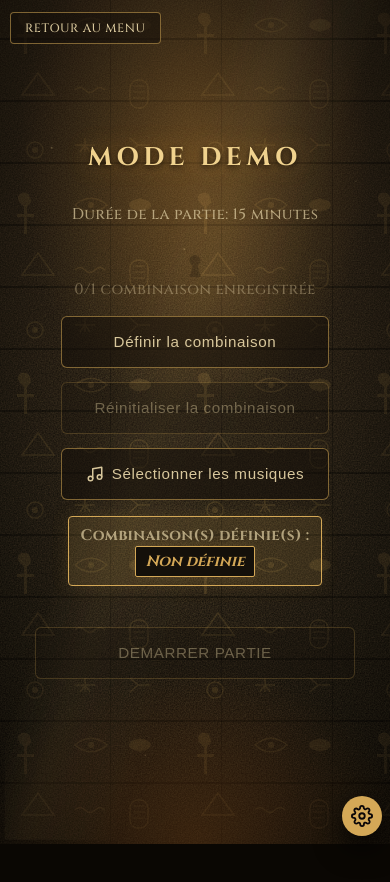
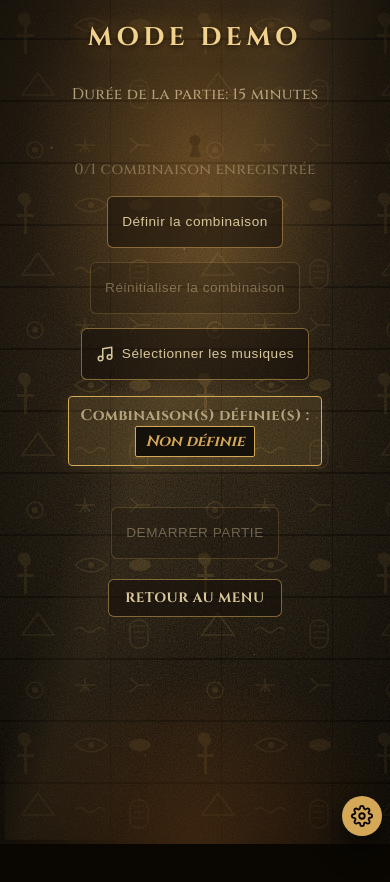
Before and after one commit to Ayzem-13/Escape_Box, a React (Vite) app: page /#/demo in a window 390 px wide. Shown: the top 882 px of the page. After the commit the page ends 844 px from the top, so only its background shows below. Built offline with nearby package versions, Linux system fonts and the light colour scheme; a web font is replaced by a local one.

Commit message:
feat : responsive

```diff
--- a/src/App.css
+++ b/src/App.css
@@ -3,9 +3,8 @@
 }
 
 .App:not(:has(.App-header)) {
-  padding: 56px 12px 64px;
+  padding: 0 12px;
   box-sizing: border-box;
-  min-height: 100vh;
   display: flex;
   flex-direction: column;
   align-items: center;
--- a/src/Toast.css
+++ b/src/Toast.css
@@ -36,29 +36,39 @@
 }
 
 @media (max-width: 600px) {
+  .Toastify__toast-container--top-right,
   .Toastify__toast-container--top-center,
   .Toastify__toast-container {
-    width: auto !important;
-    max-width: calc(100vw - 16px);
-    left: 50% !important;
-    right: auto !important;
+    width: 70vw !important;
+    max-width: 280px;
+    left: auto !important;
+    right: 8px !important;
     top: 8px !important;
     bottom: auto !important;
-    transform: translateX(-50%);
+    transform: none;
     padding: 0;
+    pointer-events: none;
   }
 
   .Toastify__toast {
     margin-bottom: 6px;
     min-height: auto;
-    padding: 8px 12px;
-    font-size: 0.85rem;
+    padding: 6px 10px;
+    font-size: 0.8rem;
     border-radius: 8px;
+    pointer-events: auto;
+    opacity: 0.95;
   }
 
   .Toastify__toast-body {
     padding: 0;
     margin: 0;
-    font-size: 0.85rem;
+    font-size: 0.8rem;
+    line-height: 1.3;
+  }
+
+  .Toastify__close-button {
+    align-self: center;
+    padding: 0 4px;
   }
 }
--- a/src/components/Chrono/Chrono.css
+++ b/src/components/Chrono/Chrono.css
@@ -32,3 +32,28 @@
     box-shadow: 0 0 18px rgba(194, 81, 81, 0.7);
   }
 }
+
+@media (max-width: 600px) {
+  .chrono-container {
+    position: static !important;
+    top: auto !important;
+    right: auto !important;
+    left: auto !important;
+    margin: 8px auto 12px !important;
+    padding: 6px 18px;
+    display: block;
+    width: fit-content;
+    max-width: 90%;
+  }
+
+  [data-testid$='-timer'] {
+    width: 100%;
+    display: flex;
+    justify-content: center;
+  }
+
+  .chrono-display {
+    font-size: 1.4em;
+    text-align: center;
+  }
+}
--- a/src/components/CodeInput/CodeInput.css
+++ b/src/components/CodeInput/CodeInput.css
@@ -123,3 +123,56 @@
   opacity: 0.5;
   cursor: not-allowed;
 }
+
+@media (max-width: 600px) {
+  .code-input {
+    gap: 6px;
+  }
+
+  .code-input-display {
+    gap: 6px;
+  }
+
+  .code-input-slot {
+    width: 36px;
+    height: 36px;
+    font-size: 1.1rem;
+    border-width: 1.5px;
+  }
+
+  .code-input-tabs {
+    flex-wrap: wrap;
+    gap: 4px;
+  }
+
+  .code-input-tab {
+    padding: 4px 10px;
+    font-size: 0.75rem;
+    border-width: 1px;
+  }
+
+  .code-input-grid {
+    gap: 4px;
+  }
+
+  .code-input-grid[data-category='symbols'],
+  .code-input-grid[data-category='numbers'],
+  .code-input-grid[data-category='roman_numerals'] {
+    grid-template-columns: repeat(5, 36px);
+  }
+
+  .code-input-grid[data-category='letters'] {
+    grid-template-columns: repeat(7, 36px);
+  }
+
+  .code-input-token {
+    width: 36px;
+    height: 36px;
+    font-size: 0.95rem;
+    border-radius: var(--radius-sm);
+  }
+
+  .code-input-grid[data-category='symbols'] .code-input-token {
+    font-size: 1.05rem;
+  }
+}
--- a/src/components/CodeTester/CodeTester.css
+++ b/src/components/CodeTester/CodeTester.css
@@ -32,3 +32,25 @@
   background-color: #26214A;
   color: white;
 }
+
+@media (max-width: 600px) {
+  .code-tester {
+    gap: 6px;
+    padding: 8px;
+    margin: 4px 0;
+  }
+
+  .code-tester-title {
+    font-size: 1rem;
+  }
+
+  .code-tester-actions {
+    gap: 8px;
+    margin-top: 4px;
+  }
+
+  .code-tester-actions .button {
+    padding: 6px 10px;
+    font-size: 0.85rem;
+  }
+}
--- a/src/components/FoundCodesIndicator/FoundCodesIndicator.css
+++ b/src/components/FoundCodesIndicator/FoundCodesIndicator.css
@@ -32,3 +32,20 @@
   margin: 0;
   font-variant-numeric: tabular-nums;
 }
+
+@media (max-width: 600px) {
+  .found-codes-indicator {
+    margin-block: 4px;
+    font-size: 0.8rem;
+  }
+
+  .found-codes-indicator-dots {
+    gap: 0.35rem;
+    margin-bottom: 0.25rem;
+  }
+
+  .found-codes-indicator-dot {
+    width: 18px;
+    height: 18px;
+  }
+}
--- a/src/components/Layout/Layout.css
+++ b/src/components/Layout/Layout.css
@@ -10,9 +10,15 @@
 }
 
 @media (max-width: 600px) {
+  .layout-header {
+    gap: 4px;
+  }
+
   .layout-header .button {
-    padding: 10px 16px;
-    font-size: 0.85rem;
+    padding: 4px 8px;
+    font-size: 0.65rem;
+    margin: 0;
+    letter-spacing: 0;
   }
 }
 
@@ -182,4 +188,13 @@
     top: 8px;
     left: 8px;
   }
+
+  /* Clear the fixed layout-header (RETOUR/RECOMMENCER/ARRÊTER) and the chrono */
+  main {
+    padding-top: 80px;
+    padding-bottom: 56px;
+    padding-left: 8px;
+    padding-right: 8px;
+    box-sizing: border-box;
+  }
 }
--- a/src/components/Layout/Layout.tsx
+++ b/src/components/Layout/Layout.tsx
@@ -283,7 +283,7 @@ const LayoutInnerContent = () => {
 
   return (
     <MusicSelectorContext.Provider value={musicCtx}>
-      <div style={{ color: t.color.text, minHeight: '100vh' }}>
+      <div className="layout-shell" style={{ color: t.color.text, minHeight: '100vh' }}>
         <LayoutHeader />
         <main>
           <Outlet />
--- a/src/main.tsx
+++ b/src/main.tsx
@@ -50,7 +50,7 @@ createRoot(document.getElementById('root')!).render(
     <ThemeProvider>
       <RouterProvider router={router} />
       <ToastContainer
-        position="top-center"
+        position="top-right"
         autoClose={3000}
         theme="dark"
         toastClassName="escape-toast"
--- a/src/theme/ambient/_base.css
+++ b/src/theme/ambient/_base.css
@@ -94,14 +94,15 @@ html[data-escape-theme] body { overflow-x: hidden; }
   cursor: not-allowed;
 }
 
-/* Header : boutons compacts */
+/* Header : boutons compacts mais lisibles */
 .escape-ambient .layout-header .button {
   width: auto;
   min-height: 0;
-  padding: 7px 14px;
-  font-size: 0.75rem;
+  padding: 10px 18px;
+  font-size: 0.9rem;
+  font-weight: 600;
   letter-spacing: 0.05em;
-  border-radius: 4px;
+  border-radius: 6px;
 }
 
 /* Tokens / tabs : feedback léger */
--- a/src/theme/ambient/_responsive.css
+++ b/src/theme/ambient/_responsive.css
@@ -17,16 +17,47 @@
 }
 
 @media (max-width: 600px) {
+  html, body { overflow: hidden; }
   .escape-ambient .ambient-corner { display: none; }
+
+  .layout-shell {
+    display: flex;
+    flex-direction: column;
+  }
+
+  .layout-shell main {
+    order: 1;
+    flex: 0 0 auto;
+  }
+
+  .layout-shell .layout-header {
+    order: 2;
+    flex: 0 0 auto;
+  }
+
+  /* Hide layout-header while a modal is open so it does not show above the popup */
+  body:has(
+    .popup-overlay,
+    .music-selector-overlay,
+    .admin-spy-popup-overlay,
+    .admin-popup-overlay,
+    .info-popup-overlay,
+    .settings-fab-overlay
+  ) .layout-header {
+    display: none !important;
+  }
+
   .escape-ambient main {
-    padding: clamp(56px, 10vh, 80px) 12px clamp(60px, 10vh, 80px);
+    padding: 16px 8px 12px;
+    overflow: hidden;
+    box-sizing: border-box;
   }
-  .escape-ambient h1 { font-size: clamp(1.5rem, 7vw, 2.2rem); letter-spacing: 0.08em; }
+  .escape-ambient h1 { font-size: clamp(1.3rem, 6vw, 1.8rem); letter-spacing: 0.06em; }
   .escape-ambient .button {
-    width: 100%;
-    max-width: 320px;
-    padding: 14px 22px;
-    font-size: 0.95rem;
+    width: auto;
+    max-width: none;
+    padding: 8px 14px;
+    font-size: 0.85rem;
   }
   .escape-ambient .popup-content {
     padding: var(--spacing-lg) var(--spacing-md);
@@ -34,45 +65,62 @@
     width: calc(100vw - 24px);
   }
   .escape-ambient .code-input-slot {
-    width: 36px;
-    height: 36px;
-    font-size: 1.1rem;
+    width: 32px;
+    height: 32px;
+    font-size: 1rem;
   }
   .escape-ambient .code-input-token {
-    width: 38px;
-    height: 38px;
-    font-size: 0.95rem;
+    width: 34px;
+    height: 34px;
+    font-size: 0.9rem;
+  }
+  .escape-ambient .code-input-grid[data-category='symbols'],
+  .escape-ambient .code-input-grid[data-category='numbers'],
+  .escape-ambient .code-input-grid[data-category='roman_numerals'] {
+    grid-template-columns: repeat(5, 34px);
   }
   .escape-ambient .code-input-grid[data-category='letters'] {
-    grid-template-columns: repeat(6, 38px);
-  }
-  .escape-ambient .code-input-grid[data-category='numbers'] {
-    grid-template-columns: repeat(5, 38px);
+    grid-template-columns: repeat(7, 34px);
   }
   .layout-header {
-    top: 8px !important;
-    left: 8px !important;
+    position: static !important;
+    top: auto !important;
+    left: auto !important;
+    right: auto !important;
+    width: 100% !important;
+    max-width: 100% !important;
+    flex-direction: column !important;
+    flex-wrap: nowrap !important;
+    justify-content: center !important;
+    align-items: center !important;
+    padding: 4px 8px 56px !important;
     gap: 6px !important;
+    z-index: auto !important;
+    box-sizing: border-box;
   }
+  .escape-ambient .layout-header .button,
   .layout-header .button {
     width: auto;
-    padding: 8px 14px;
-    font-size: 0.8rem;
-  }
-  .layout-info-fab,
-  .layout-music-fab,
-  .layout-theme-fab {
-    width: 44px;
-    height: 44px;
-    font-size: 1.2rem;
+    padding: 10px 16px;
+    font-size: 0.85rem;
+    font-weight: 600;
+    letter-spacing: 0.04em;
+    min-height: 0;
+    line-height: 1.2;
+    border-radius: 6px;
   }
 }
 
 @media (max-width: 380px) {
-  .escape-ambient h1 { font-size: 1.3rem; }
-  .escape-ambient .code-input-slot { width: 32px; height: 32px; font-size: 1rem; }
-  .escape-ambient .code-input-token { width: 34px; height: 34px; }
-  .escape-ambient .code-input-grid[data-category='symbols']  { grid-template-columns: repeat(4, 34px); }
-  .escape-ambient .code-input-grid[data-category='letters']  { grid-template-columns: repeat(6, 34px); }
-  .escape-ambient .code-input-grid[data-category='numbers']  { grid-template-columns: repeat(5, 34px); }
+  .escape-ambient h1 { font-size: 1.2rem; }
+  .escape-ambient .code-input-slot { width: 30px; height: 30px; font-size: 0.95rem; }
+  .escape-ambient .code-input-token { width: 32px; height: 32px; }
+  .escape-ambient .code-input-grid[data-category='symbols'],
+  .escape-ambient .code-input-grid[data-category='numbers'],
+  .escape-ambient .code-input-grid[data-category='roman_numerals'] {
+    grid-template-columns: repeat(5, 32px);
+  }
+  .escape-ambient .code-input-grid[data-category='letters'] {
+    grid-template-columns: repeat(7, 32px);
+  }
 }
```
